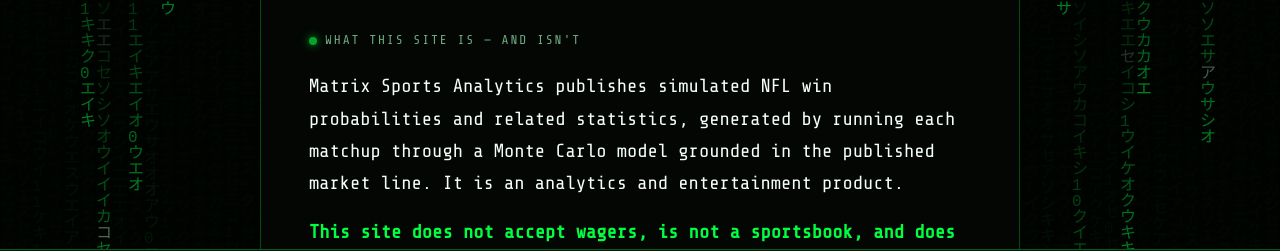
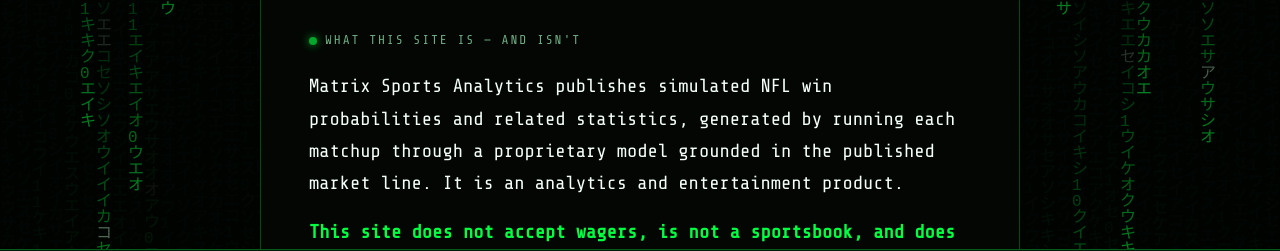
Before and after one commit to ltorres321/MatrixSportsWeb, a Next.js app in the folder web/: page /terms in a window 1280 px wide. Shown: the part 466-717 px from the top of the page. Built offline with nearby package versions, Linux system fonts and the light colour scheme; no server answers.

Commit message:
Terms page: describe the model as proprietary, not Monte Carlo
Co-Authored-By: Claude Sonnet 5 <noreply@anthropic.com>

```diff
--- a/web/src/app/terms/page.tsx
+++ b/web/src/app/terms/page.tsx
@@ -38,7 +38,7 @@ export default function TermsPage() {
           <p>
             Matrix Sports Analytics publishes simulated NFL win probabilities
             and related statistics, generated by running each matchup through
-            a Monte Carlo model grounded in the published market line. It is
+            a proprietary model grounded in the published market line. It is
             an analytics and entertainment product.
           </p>
           <p>
```
